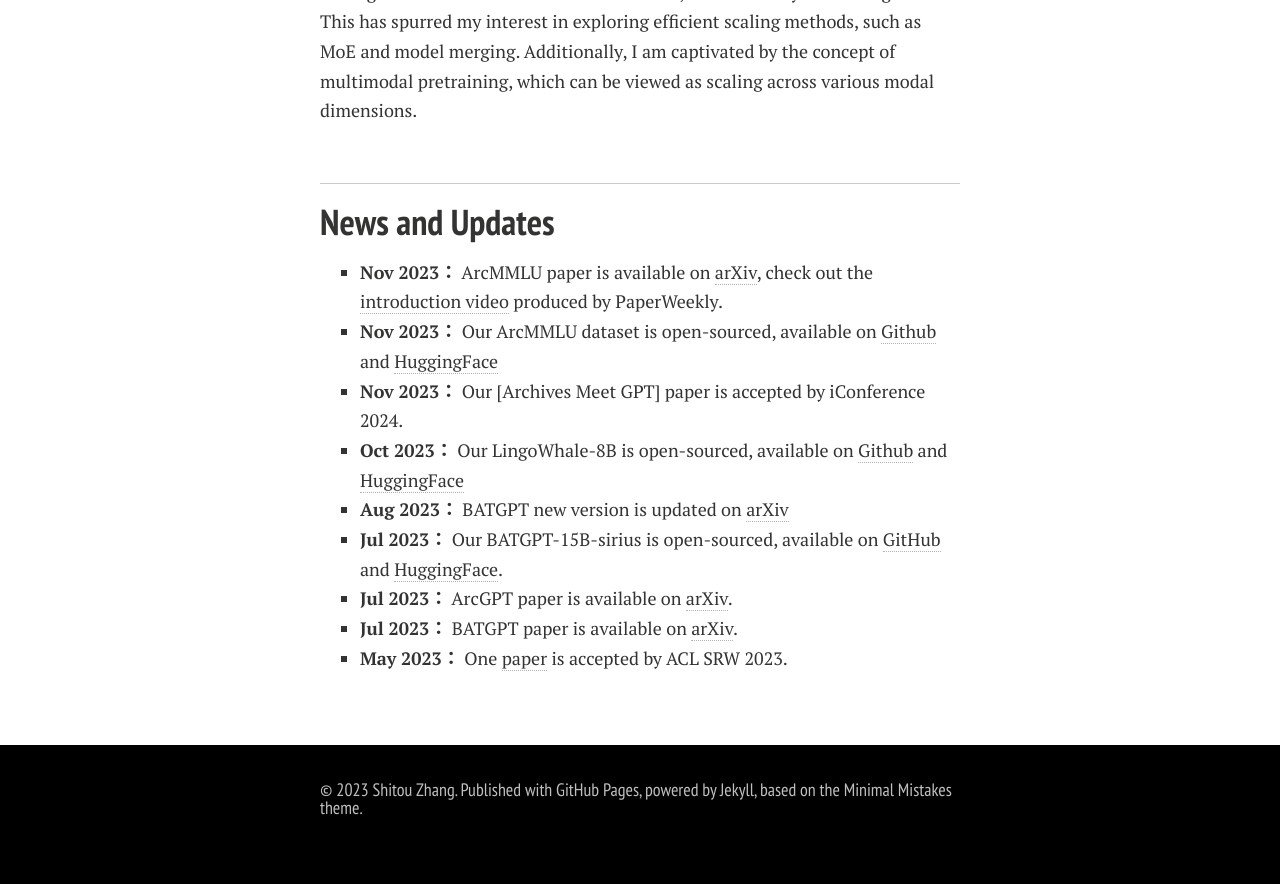
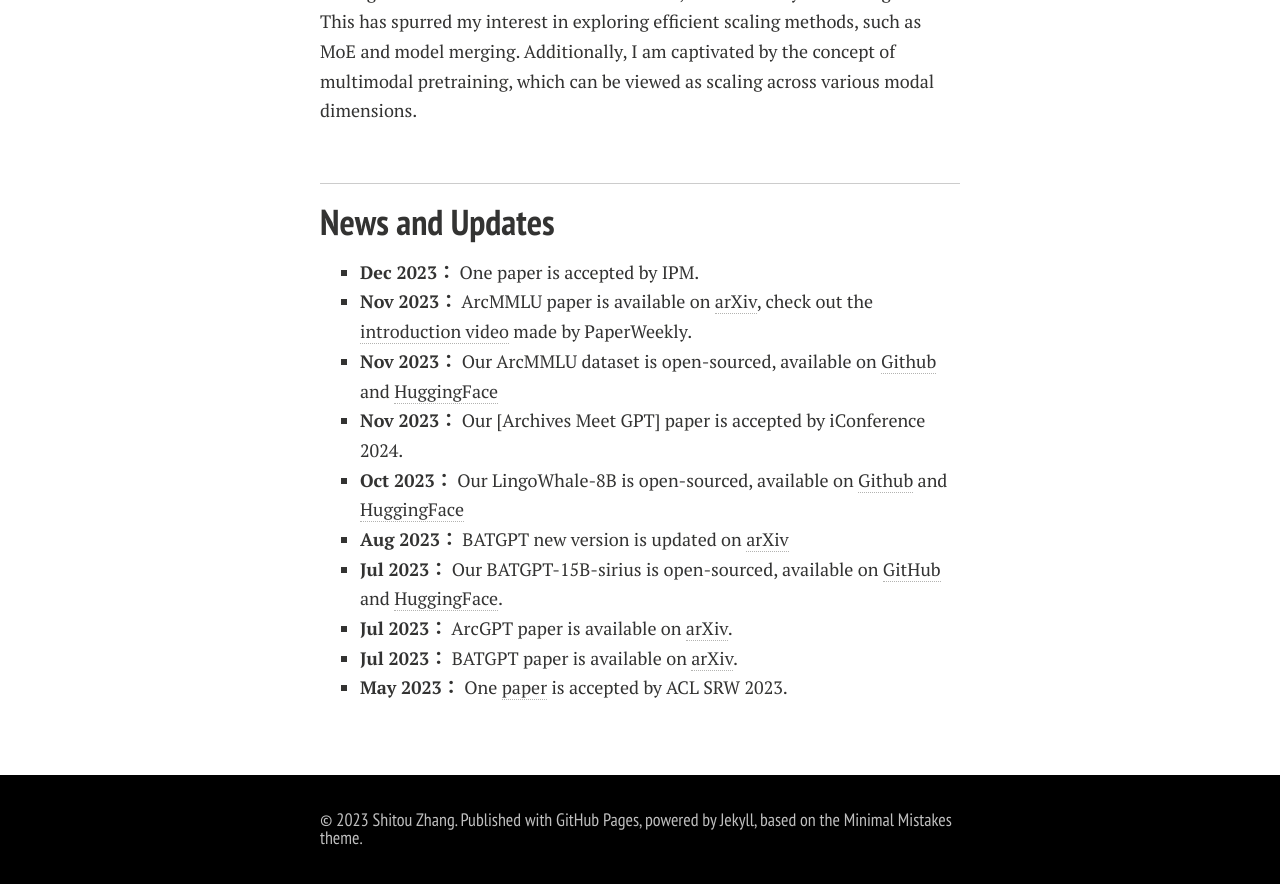
Before and after one commit to stzhang-patrick/stzhang-patrick.github.io, a Jekyll site: the page built from index.md, in a window 1280 px wide and 900 px high, scrolled down 1060 px. Shown: the top 884 px of the window. Built offline with Jekyll 4.4.1, drawn with Linux system fonts in a browser that asks for light colours; nearby versions of some CDN libraries; comment, search, counter and statistics services are not loaded; a style sheet for code colours, icons or effects is not loaded; our own code applies the rules of GitHub Pages for plain Markdown files.

Commit message:
update index & publication

```diff
--- a/index.md
+++ b/index.md
@@ -57,7 +57,8 @@
 ---
 
 ## News and Updates
-- **Nov 2023：** ArcMMLU paper is available on [arXiv](https://arxiv.org/abs/2311.18658), check out the [introduction video](https://www.bilibili.com/video/BV1MG411v7tJ) produced by PaperWeekly.
+- **Dec 2023：** One paper is accepted by IPM.
+- **Nov 2023：** ArcMMLU paper is available on [arXiv](https://arxiv.org/abs/2311.18658), check out the [introduction video](https://www.bilibili.com/video/BV1MG411v7tJ) made by PaperWeekly.
 - **Nov 2023：** Our ArcMMLU dataset is open-sourced, available on [Github](https://github.com/stzhang-patrick/ArcMMLU) and [HuggingFace](https://huggingface.co/datasets/patrickshitou/ArcMMLU)
 - **Nov 2023：** Our [Archives Meet GPT] paper is accepted by iConference 2024.
 - **Oct 2023：** Our LingoWhale-8B is open-sourced, available on [Github](https://github.com/DeepLangAI/LingoWhale-8B) and [HuggingFace](https://huggingface.co/deeplang-ai/LingoWhale-8B)
```
Also changed, not shown: publications.md (+3 -3 lines).
